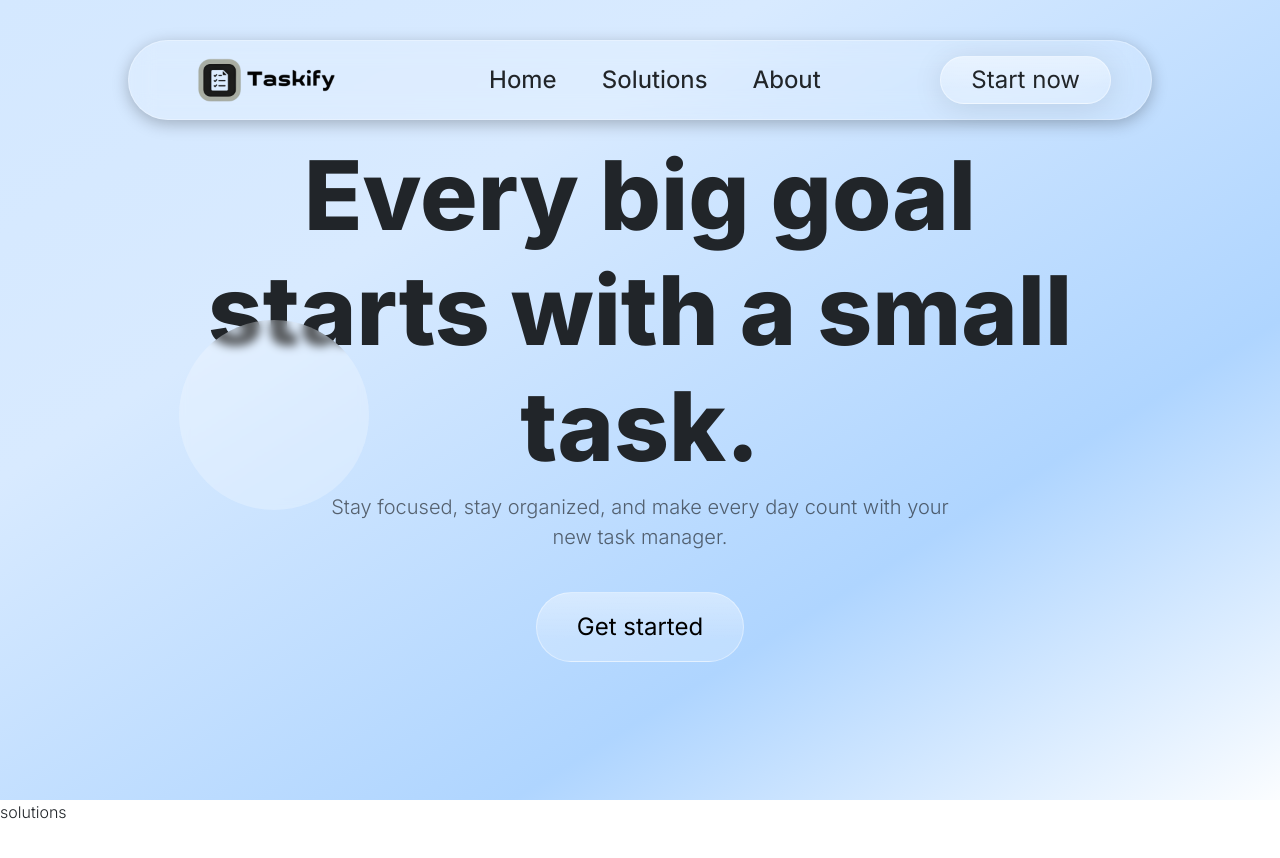
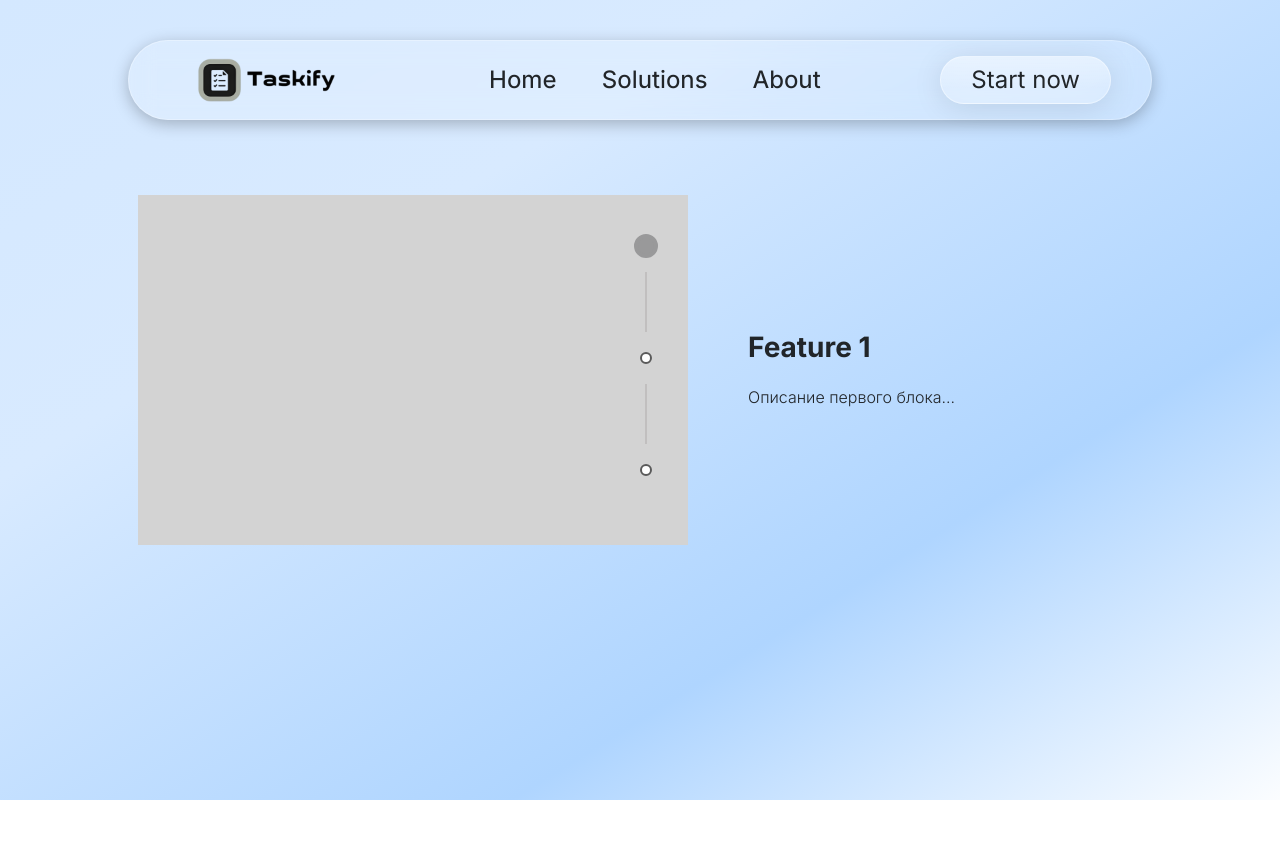
Before and after one commit to adawev/Taskify, a React (Vite) app: page /solutions in a window 1280 px wide. Shown: the top 858 px of the page. Before the commit the page ends 824 px from the top, so only its background shows below. Built offline with nearby package versions, Linux system fonts and the light colour scheme.

Commit message:
solutions

```diff
--- a/src/App.jsx
+++ b/src/App.jsx
@@ -12,6 +12,7 @@ function App() {
                 <Route path={'/'} element={<Navbar/>}>
                     <Route path="/" element={<LandingPage/>}/>
                     <Route path="/solutions" element={<SolutionsPage/>}/>
+
                     <Route path="/about" element={<AboutPage/>}/>
                 </Route>
             </Routes>
--- a/src/components/FooterSection/Footer.jsx
+++ b/src/components/FooterSection/Footer.jsx
@@ -1,6 +1,11 @@
 function Footer() {
     return <div className="FooterSection">
-
+        <span>jgkrejgnkefdkjvnrktjf</span>
+        <p>oj34nfrdj</p>
+        <p>oj34nfrdj</p>
+        <p>oj34nfrdj</p>
+        <p>oj34nfrdj</p>
+        <p>oj34nfrdj</p>
     </div>
 }
 export default Footer;
--- a/src/components/LandingPageComponents/Hero/Hero.jsx
+++ b/src/components/LandingPageComponents/Hero/Hero.jsx
@@ -11,8 +11,6 @@ function Hero() {
                     manager.</p>
                 <button className='Hero_button'>Get started</button>
             </section>
-
-
         </div>
     </div>
 }
--- a/src/components/LandingPageComponents/Hero/style.scss
+++ b/src/components/LandingPageComponents/Hero/style.scss
@@ -1,4 +1,4 @@
-.HeroLandingPage {
+.HeroLandingPage{
   background: linear-gradient(to bottom right,
           rgb(212, 232, 255) 0%,
           rgb(216, 234, 255) 30%,
--- /dev/null
+++ b/src/components/SolutionsPageComponents/solutionpage/SolutionSection.jsx
@@ -0,0 +1,41 @@
+import "./style.scss";
+
+function SolutionSection({ active }) {
+  const content = [
+    {
+      title: "Feature 1",
+      text: "Описание первого блока...",
+    },
+    {
+      title: "Feature 2",
+      text: "Описание второго блока...",
+    },
+    {
+      title: "Feature 3",
+      text: "Описание третьего блока...",
+    },
+  ];
+
+  return (
+    <div className="SolutionSection">
+      <div className="content">
+        <div className="imageBox"></div>
+
+        <div className="textBox">
+          <h2>{content[active].title}</h2>
+          <p>{content[active].text}</p>
+        </div>
+      </div>
+
+      <div className="lineContainer">
+        <div className={`dot ${active === 0 ? "activeDot" : ""}`}></div>
+        <div className="line"></div>
+        <div className={`dot ${active === 1 ? "activeDot" : ""}`}></div>
+        <div className="line"></div>
+        <div className={`dot ${active === 2 ? "activeDot" : ""}`}></div>
+      </div>
+    </div>
+  );
+}
+
+export default SolutionSection;
--- /dev/null
+++ b/src/components/SolutionsPageComponents/solutionpage/style.scss
@@ -0,0 +1,108 @@
+.SolutionSection {
+  background: linear-gradient(
+    to bottom right,
+    rgb(212, 232, 255) 0%,
+    rgb(216, 234, 255) 30%,
+    rgb(175, 213, 255) 70%,
+    rgb(251, 253, 255) 100%
+  );
+  height: 100vh;
+  display: flex;
+  flex-direction: column;
+  align-items:center;
+  justify-content: center;
+  position: relative;
+  .title {
+    text-align: center;
+    font-size: 42px;
+    font-weight: 700;
+    margin-bottom: 60px;
+  }
+
+  .content {
+    display: flex;
+    align-items: center;
+    gap: 60px;
+    margin-bottom: 60px;
+
+    .imageBox {
+      width: 550px;
+      height: 350px;
+      background: #d3d3d3;
+      position: relative;
+    }
+
+    .textBox {
+      max-width: 450px;
+
+      h2 {
+        font-size: 28px;
+        font-weight: 700;
+        margin-bottom: 20px;
+      }
+
+      p {
+        font-size: 16px;
+        line-height: 1.5;
+      }
+    }
+  }
+
+  .lineContainer {
+    display: flex;
+    flex-direction: column;
+    align-items: center;
+    gap: 20px;
+    position: absolute;
+    top: 30%;
+    left: 50%;
+    .dot {
+      width: 12px;
+      height: 12px;
+      background: white;
+      border: 2px solid #5a5a5a;
+      border-radius: 50%;
+    }
+
+    .line {
+      width: 2px;
+      height: 60px;
+      background: #c1bfbf;
+    }
+  }
+   transition: 0.1s ease;
+  .lineContainer {
+    .dot {
+      transition: 1s;
+      background: white;
+      border: 2px solid #5a5a5a;
+
+      &.activeDot {
+        background: #99999a;
+        border-color: #99999a;
+        transform: scale(2);
+      }
+    }
+  }
+}
+
+.SolutionsPage {
+  position: relative;
+}
+.stickyWrapper {
+  position: sticky;
+  top: 0;
+  height: 100vh;
+  overflow: hidden;
+}
+.scrollSpace {
+  height: 300vh;
+}
+.SolutionSection {
+  height: 100%;
+  display: flex;
+  flex-direction: column;
+  justify-content: center;
+  align-items: center;
+  transition: opacity 0.4s ease, transform 0.4s ease;
+}
--- a/src/pages/SolutionsPage.jsx
+++ b/src/pages/SolutionsPage.jsx
@@ -1,11 +1,31 @@
-import Hero from "../components/LandingPageComponents/Hero/Hero";
+import { useState, useEffect } from "react";
+import SolutionSection from "../components/SolutionsPageComponents/solutionpage/SolutionSection";
 import Footer from "../components/FooterSection/Footer";
 
+
 function SolutionsPage() {
-    return <div className="SolutionsPage">
-        <Hero/>
-        solutions
-        <Footer/>
+  const [active, setActive] = useState(0);
+
+  useEffect(() => {
+    const onScroll = () => {
+      const scrollY = window.scrollY;
+      const vh = window.innerHeight;
+      const index = Math.min(2, Math.floor(scrollY / vh));
+      setActive(index);
+    };
+
+    window.addEventListener("scroll", onScroll);
+    return () => window.removeEventListener("scroll", onScroll);
+  }, []);
+  return (
+    <div className="SolutionsPage">
+      <div className="stickyWrapper">
+        <SolutionSection active={active} />
+      </div>
+      <div className="scrollSpace"></div>
+      <Footer/>
     </div>
+  );
 }
+
 export default SolutionsPage;
```
